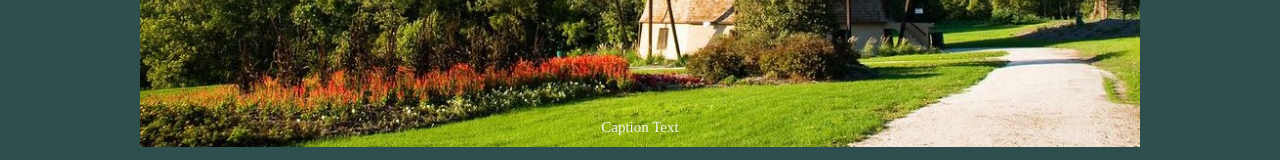
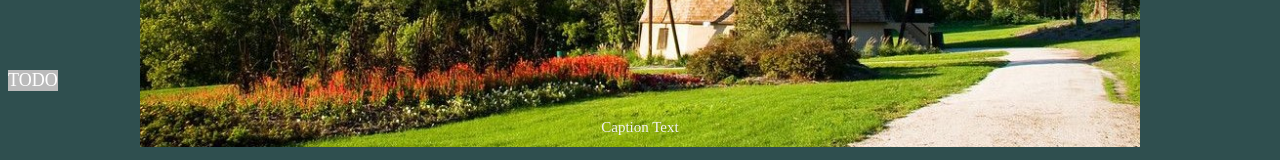
Before and after one commit to mghoskins/webWork, a plain HTML site: page practice2/homepage.html in a window 1280 px wide. Shown: the part 699-859 px from the top of the page. Drawn offline with Linux system fonts and the light colour scheme.

Commit message:
Initial bottom row setup

```diff
--- a/practice2/css/main.css
+++ b/practice2/css/main.css
@@ -53,6 +53,17 @@
     width: 50%;
 }
 
+/* Bottom aligned general information space CSS */
+div.bottomFixed {
+    position: fixed;
+    bottom: 10px;
+    background: #bbbbbb;
+}
+
+/* ==========================================================================
+   Navigation Bar (navbar) CSS-ing below
+   ========================================================================== */
+
 /* Basic navigation bar setup */
 .navbar {
     overflow: hidden;
@@ -89,6 +100,10 @@
 .navbar a:hover {
     background-color: rgba(0,0,0,0.8);
 }
+
+/* ==========================================================================
+   Slideshow CSS-ing below
+   ========================================================================== */
 
 * {box-sizing:border-box}
 
--- a/practice2/homepage.html
+++ b/practice2/homepage.html
@@ -63,5 +63,8 @@
 
     <!--<img src="img/Windmill.jpg" alt="windmill_Center" class="padding">-->
 
+    <!-- The bottom part of the page that will include clear links and basic site info -->
+    <div class="bottomFixed">TODO</div>
+
 </body>
 </html>
```
